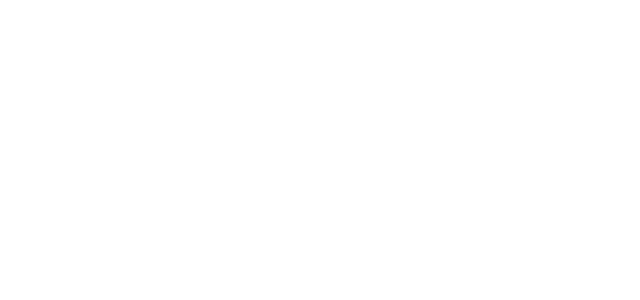
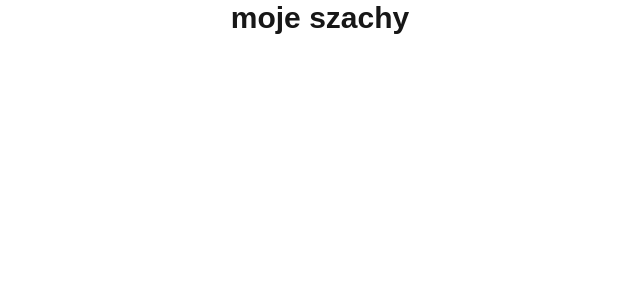
Before and after one commit to BartoszSwierbutowicz/chess-ai, a Next.js app: page / in a window 1280 px wide. Shown: the top 300 px of the page, without its empty margins (320-960 px from the left). Built offline with nearby package versions, Linux system fonts and the light colour scheme.

Commit message:
Add chess page heading

```diff
--- a/app/page.tsx
+++ b/app/page.tsx
@@ -1,9 +1,7 @@
-import Image from "next/image";
-
 export default function App() {
   return (
     <main>
-
+        <h1 className="text-3xl font-bold text-center">moje szachy</h1>
     </main>
   );
 }
```
